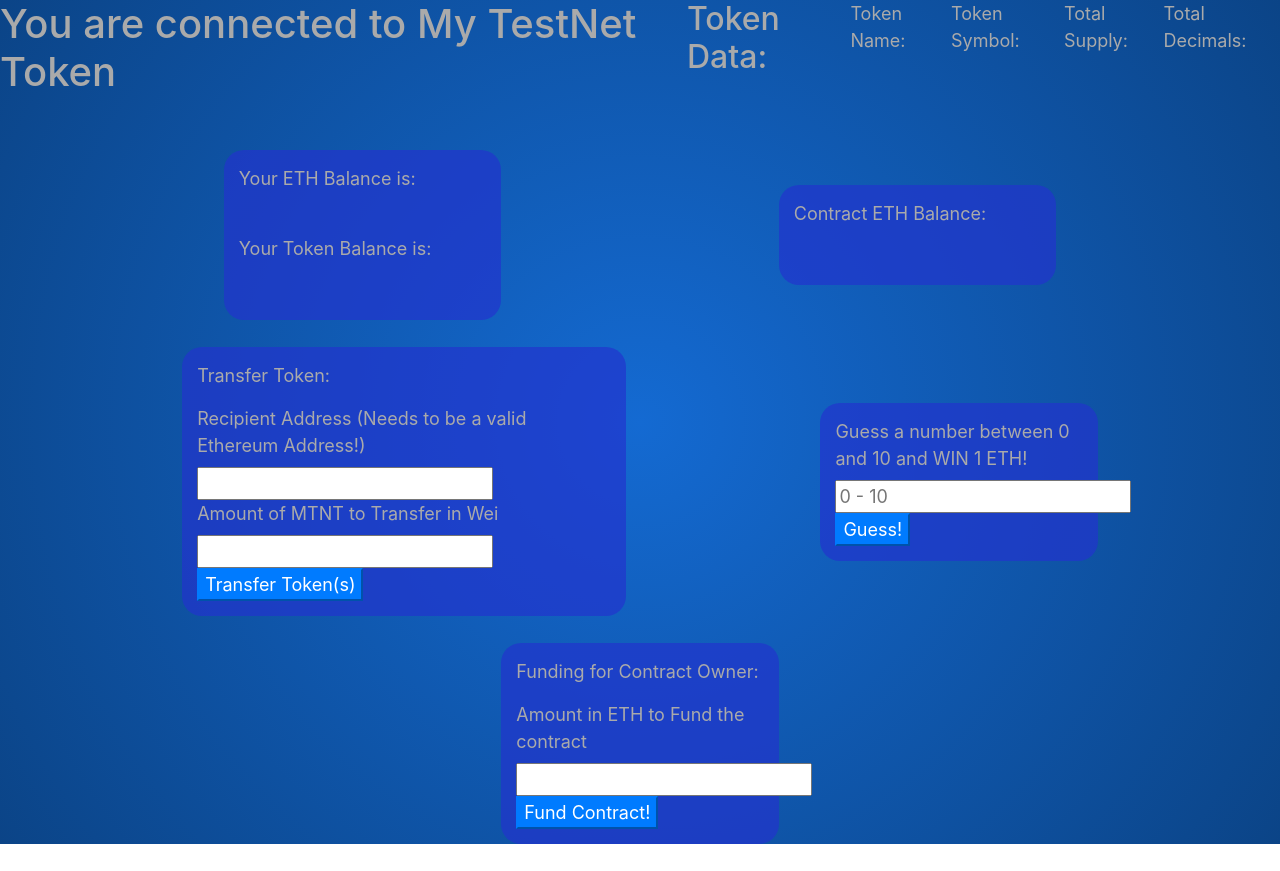
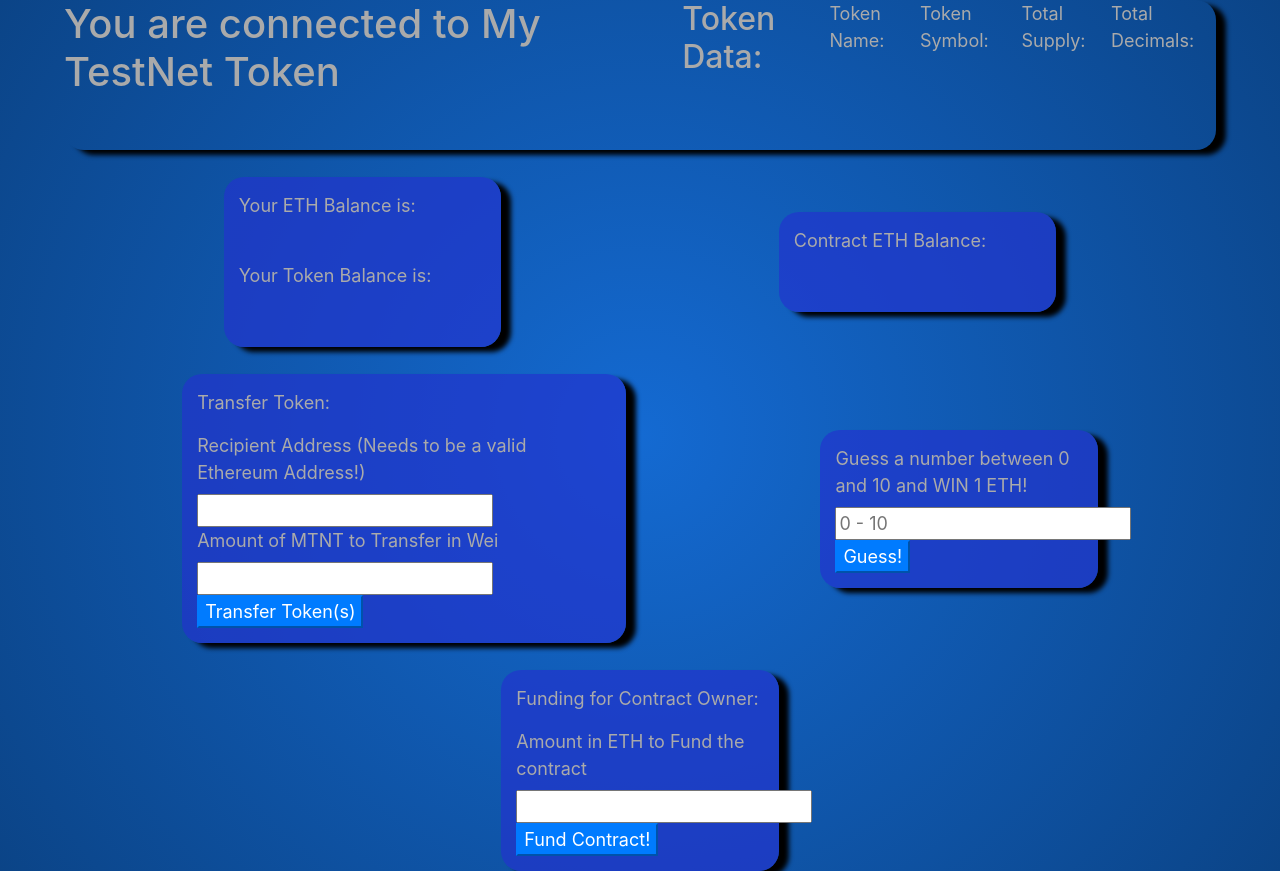
Before and after one commit to thomasender/erc20TestToken, a website: page frontend/index.html in a window 1280 px wide. Before the commit the page ends 844 px from the top, so only its background shows below. Drawn offline with nearby package versions, Linux system fonts and the light colour scheme.

Commit message:
box-shadows added

```diff
--- a/frontend/index.html
+++ b/frontend/index.html
@@ -25,6 +25,12 @@
         <p>Total Supply:</p><span id="tokenTotalSupply"></span>
         <p>Total Decimals:</p><span id="tokenDecimals"></span>
     </div>
+
+<br/>
+<div class="container">
+
+</div>
+
 
 <div class="container">
     <div class="userData">
--- a/frontend/style.css
+++ b/frontend/style.css
@@ -12,10 +12,13 @@ filter: progid:DXImageTransform.Microsoft.gradient(startColorstr="#146ad2",endCo
     display: flex;
 }
 .tokenHeader{
+    width: 90%;
+    margin: 0 auto;
     height: 150px;
     border-radius: 20px;
     display: flex;
     justify-content: space-around;
+    box-shadow: 10px 5px 5px black;
 }
 
 
@@ -25,6 +28,7 @@ filter: progid:DXImageTransform.Microsoft.gradient(startColorstr="#146ad2",endCo
     background: rgba(34, 51, 206, 0.678);
     border-radius: 20px;
     margin: auto;
+    box-shadow: 10px 5px 5px black;
 }
 
 
@@ -34,6 +38,7 @@ filter: progid:DXImageTransform.Microsoft.gradient(startColorstr="#146ad2",endCo
     background: rgba(34, 51, 206, 0.678);
     border-radius: 20px;
     margin: auto;
+    box-shadow: 10px 5px 5px black;
 }
 
 
@@ -43,6 +48,7 @@ filter: progid:DXImageTransform.Microsoft.gradient(startColorstr="#146ad2",endCo
     background: rgba(34, 51, 206, 0.678);
     border-radius: 20px;
     margin: auto;
+    box-shadow: 10px 5px 5px black;
 }
 
 .contractEthBalance{
@@ -51,6 +57,7 @@ filter: progid:DXImageTransform.Microsoft.gradient(startColorstr="#146ad2",endCo
     background: rgba(34, 51, 206, 0.678);
     border-radius: 20px;
     margin: auto;
+    box-shadow: 10px 5px 5px black;
 }
 
 .funding{
@@ -59,4 +66,5 @@ filter: progid:DXImageTransform.Microsoft.gradient(startColorstr="#146ad2",endCo
     background: rgba(34, 51, 206, 0.678);
     border-radius: 20px;
     margin: auto;
+    box-shadow: 10px 5px 5px black;
 }
```
